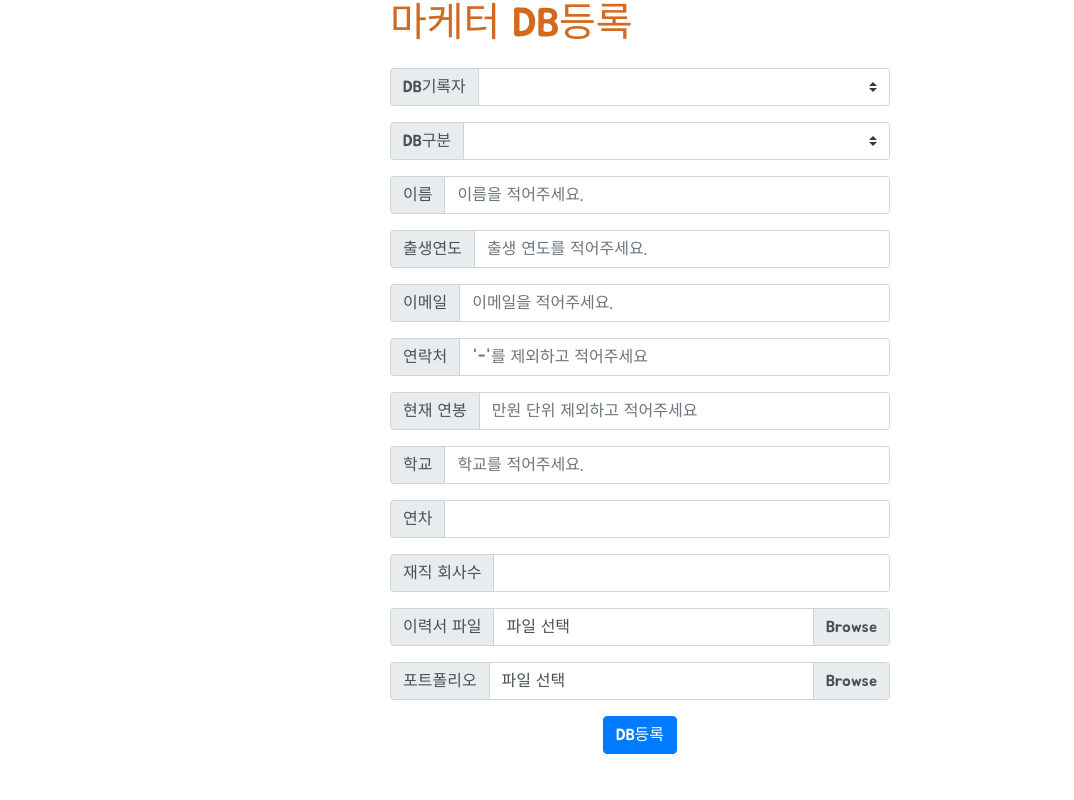
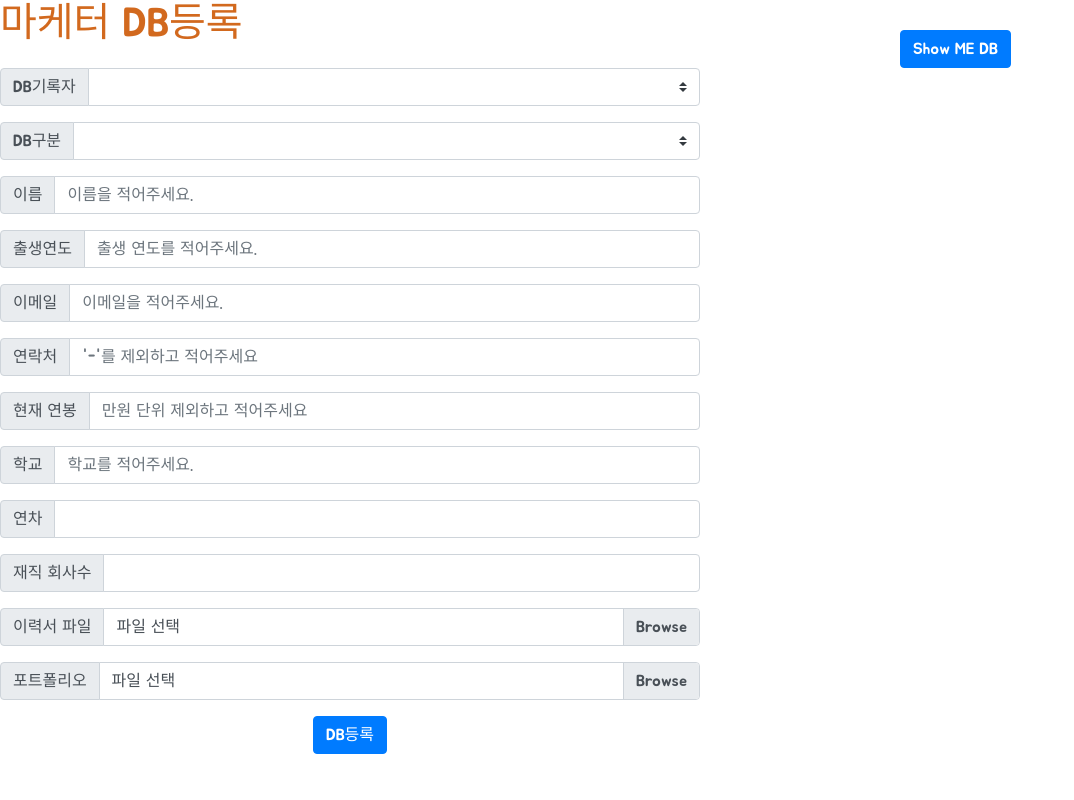
Before and after one commit to haruzong1/resume_DB, a Flask app: page / in a window 1280 px wide. Shown: the whole page, without its empty margins (0-1074 px from the left). Run offline with Flask 2, Linux system fonts and the light colour scheme; some libraries are stand-ins or nearby versions.

Commit message:
showDB버튼 삽입 완료

```diff
--- a/templates/index.html
+++ b/templates/index.html
@@ -32,15 +32,34 @@
         .mkt {
             margin-bottom: 20px;
         }
-
+         .ShowDB{
+            position: fixed;
+            left: 900px;
+            top: 30px;
+            width : 100px
+            color : white;
+             z-index: 1;
+        }
         .all {
-            margin: auto;
-            width: 500px;
+            alignment: left;
+            /*margin: auto;*/
+            width: 700px;
         }
 
         .apply {
             text-align: center;
         }
+
+        /*.ShowDB{*/
+        /*    position: fixed;*/
+        /*    left: 500px;*/
+        /*    top: 50px;*/
+        /*    width : 100px*/
+        /*    color : white;*/
+        /*}*/
+
+
+
     </style>
     <script>
         function onboarding() {
@@ -110,6 +129,12 @@
     </script>
 </head>
 <body>
+
+<div class="ShowDB">
+    <button onclick="window.open('showDB.html')"type="button" class="btn btn-primary">Show ME DB</button>
+
+</div>
+
 <div class="all">
     <!--이미지 div-->
     <!--    <div class="img">-->
```
Also changed, not shown: templates/showDB.html (added, +10 -0 lines).
